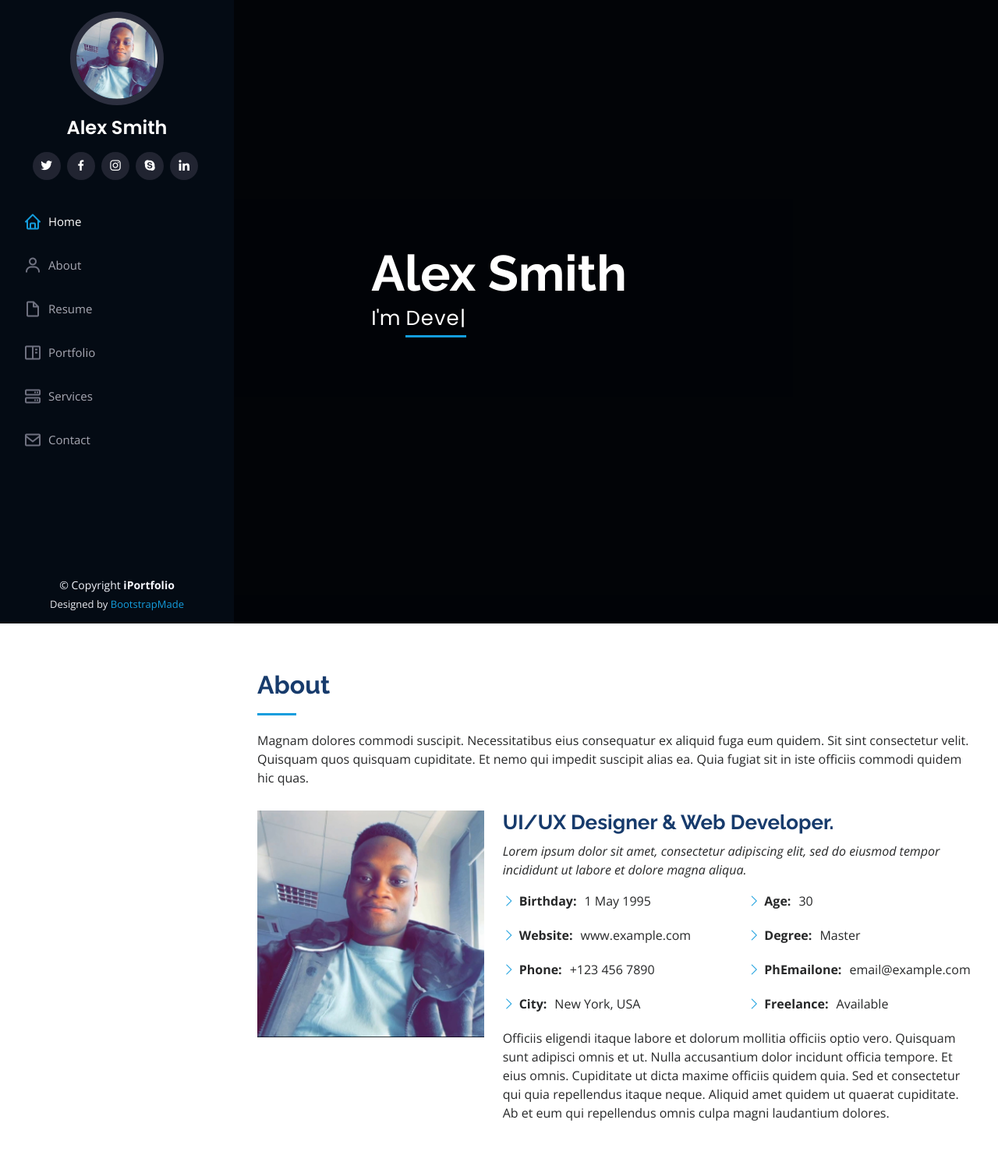
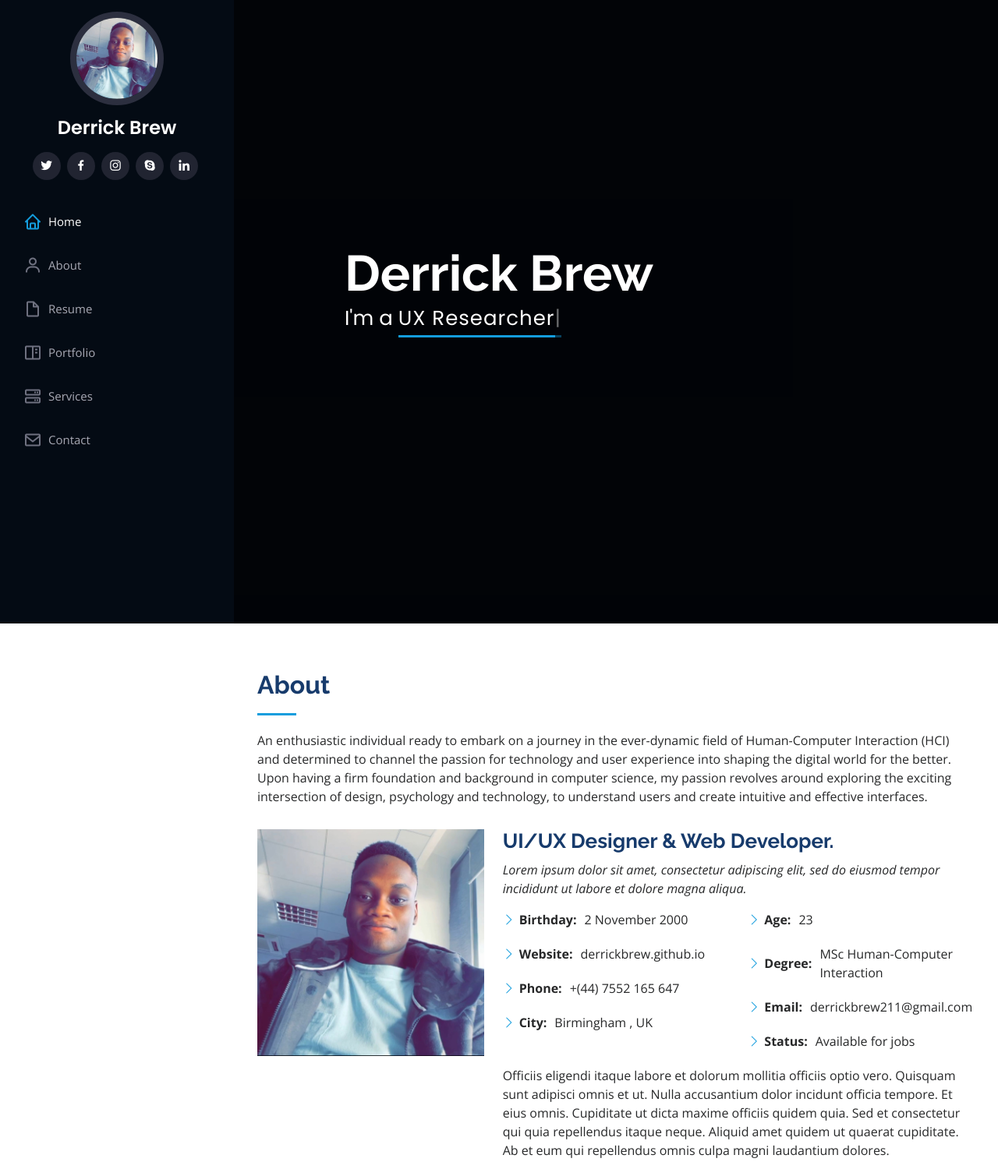
Before and after one commit to derrickbrew/derrickbrew.github.io, a plain HTML site: page index.html in a window 1280 px wide. Shown: the top 1491 px of the page at 78% size. Drawn offline with nearby package versions, Linux system fonts and the light colour scheme.

Commit message:
Experience update

```diff
--- a/index.html
+++ b/index.html
@@ -47,7 +47,7 @@
 
       <div class="profile">
         <img src="assets/img/profile-img.jpg" alt="" class="img-fluid rounded-circle">
-        <h1 class="text-light"><a href="index.html">Alex Smith</a></h1>
+        <h1 class="text-light"><a href="index.html">Derrick Brew</a></h1>
         <div class="social-links mt-3 text-center">
           <a href="#" class="twitter"><i class="bx bxl-twitter"></i></a>
           <a href="#" class="facebook"><i class="bx bxl-facebook"></i></a>
@@ -73,8 +73,8 @@
   <!-- ======= Hero Section ======= -->
   <section id="hero" class="d-flex flex-column justify-content-center align-items-center">
     <div class="hero-container" data-aos="fade-in">
-      <h1>Alex Smith</h1>
-      <p>I'm <span class="typed" data-typed-items="Designer, Developer, Freelancer, Photographer"></span></p>
+      <h1>Derrick Brew</h1>
+      <p>I'm a <span class="typed" data-typed-items="UX Designer, UX Researcher,"></span></p>
     </div>
   </section><!-- End Hero -->
 
@@ -86,7 +86,12 @@
 
         <div class="section-title">
           <h2>About</h2>
-          <p>Magnam dolores commodi suscipit. Necessitatibus eius consequatur ex aliquid fuga eum quidem. Sit sint consectetur velit. Quisquam quos quisquam cupiditate. Et nemo qui impedit suscipit alias ea. Quia fugiat sit in iste officiis commodi quidem hic quas.</p>
+          <p>An enthusiastic individual ready to embark on a journey in the ever-dynamic field of Human-Computer
+            Interaction (HCI) and determined to channel the passion for technology and user experience into shaping
+            the digital world for the better. Upon having a firm foundation and background in computer science, my
+            passion revolves around exploring the exciting intersection of design, psychology and technology, to
+            understand users and create intuitive and effective interfaces.
+            </p>
         </div>
 
         <div class="row">
@@ -102,18 +107,18 @@
             <div class="row">
               <div class="col-lg-6">
                 <ul>
-                  <li><i class="bi bi-chevron-right"></i> <strong>Birthday:</strong> <span>1 May 1995</span></li>
-                  <li><i class="bi bi-chevron-right"></i> <strong>Website:</strong> <span>www.example.com</span></li>
-                  <li><i class="bi bi-chevron-right"></i> <strong>Phone:</strong> <span>+123 456 7890</span></li>
-                  <li><i class="bi bi-chevron-right"></i> <strong>City:</strong> <span>New York, USA</span></li>
+                  <li><i class="bi bi-chevron-right"></i> <strong>Birthday:</strong> <span>2 November 2000</span></li>
+                  <li><i class="bi bi-chevron-right"></i> <strong>Website:</strong> <span>derrickbrew.github.io</span></li>
+                  <li><i class="bi bi-chevron-right"></i> <strong>Phone:</strong> <span>+(44) 7552 165 647</span></li>
+                  <li><i class="bi bi-chevron-right"></i> <strong>City:</strong> <span>Birmingham , UK</span></li>
                 </ul>
               </div>
               <div class="col-lg-6">
                 <ul>
-                  <li><i class="bi bi-chevron-right"></i> <strong>Age:</strong> <span>30</span></li>
-                  <li><i class="bi bi-chevron-right"></i> <strong>Degree:</strong> <span>Master</span></li>
-                  <li><i class="bi bi-chevron-right"></i> <strong>PhEmailone:</strong> <span>email@example.com</span></li>
-                  <li><i class="bi bi-chevron-right"></i> <strong>Freelance:</strong> <span>Available</span></li>
+                  <li><i class="bi bi-chevron-right"></i> <strong>Age:</strong> <span>23</span></li>
+                  <li><i class="bi bi-chevron-right"></i> <strong>Degree:</strong> <span>MSc Human-Computer Interaction</span></li>
+                  <li><i class="bi bi-chevron-right"></i> <strong>Email:</strong> <span>derrickbrew211@gmail.com</span></li>
+                  <li><i class="bi bi-chevron-right"></i> <strong>Status:</strong> <span>Available for jobs</span></li>
                 </ul>
               </div>
             </div>
@@ -214,21 +219,21 @@
           <div class="col-lg-6" data-aos="fade-up" data-aos-delay="100">
 
             <div class="progress">
-              <span class="skill">PHP <i class="val">80%</i></span>
+              <span class="skill">Figma <i class="val">85%</i></span>
               <div class="progress-bar-wrap">
                 <div class="progress-bar" role="progressbar" aria-valuenow="80" aria-valuemin="0" aria-valuemax="100"></div>
               </div>
             </div>
 
             <div class="progress">
-              <span class="skill">WordPress/CMS <i class="val">90%</i></span>
+              <span class="skill">Adobe XD <i class="val">70%</i></span>
               <div class="progress-bar-wrap">
                 <div class="progress-bar" role="progressbar" aria-valuenow="90" aria-valuemin="0" aria-valuemax="100"></div>
               </div>
             </div>
 
             <div class="progress">
-              <span class="skill">Photoshop <i class="val">55%</i></span>
+              <span class="skill">React <i class="val">55%</i></span>
               <div class="progress-bar-wrap">
                 <div class="progress-bar" role="progressbar" aria-valuenow="55" aria-valuemin="0" aria-valuemax="100"></div>
               </div>
@@ -254,7 +259,7 @@
           <div class="col-lg-6" data-aos="fade-up">
             <h3 class="resume-title">Sumary</h3>
             <div class="resume-item pb-0">
-              <h4>Alex Smith</h4>
+              <h4>Derrick Brew</h4>
               <p><em>Innovative and deadline-driven Graphic Designer with 3+ years of experience designing and developing user-centered digital/print marketing material from initial concept to final, polished deliverable.</em></p>
               <ul>
                 <li>Portland par 127,Orlando, FL</li>
@@ -265,15 +270,15 @@
 
             <h3 class="resume-title">Education</h3>
             <div class="resume-item">
-              <h4>Master of Fine Arts &amp; Graphic Design</h4>
-              <h5>2015 - 2016</h5>
-              <p><em>Rochester Institute of Technology, Rochester, NY</em></p>
+              <h4>Master of Science in Human-Computer Interaction</h4>
+              <h5>2022 - 2023</h5>
+              <p><em>The University of Birmingham</em></p>
               <p>Qui deserunt veniam. Et sed aliquam labore tempore sed quisquam iusto autem sit. Ea vero voluptatum qui ut dignissimos deleniti nerada porti sand markend</p>
             </div>
             <div class="resume-item">
-              <h4>Bachelor of Fine Arts &amp; Graphic Design</h4>
-              <h5>2010 - 2014</h5>
-              <p><em>Rochester Institute of Technology, Rochester, NY</em></p>
+              <h4>Bachelor of Science in Computer Science</h4>
+              <h5>2019 - 2022</h5>
+              <p><em>Lancaster University</em></p>
               <p>Quia nobis sequi est occaecati aut. Repudiandae et iusto quae reiciendis et quis Eius vel ratione eius unde vitae rerum voluptates asperiores voluptatem Earum molestiae consequatur neque etlon sader mart dila</p>
             </div>
           </div>
@@ -303,6 +308,8 @@
             </div>
           </div>
         </div>
+
+
 
       </div>
     </section><!-- End Resume Section -->
@@ -628,15 +635,15 @@
   <!-- ======= Footer ======= -->
   <footer id="footer">
     <div class="container">
-      <div class="copyright">
-        &copy; Copyright <strong><span>iPortfolio</span></strong>
+      <!-- <div class="copyright"> -->
+        <!-- &copy; Copyright <strong><span>iPortfolio</span></strong> -->
       </div>
       <div class="credits">
         <!-- All the links in the footer should remain intact. -->
         <!-- You can delete the links only if you purchased the pro version. -->
         <!-- Licensing information: https://bootstrapmade.com/license/ -->
         <!-- Purchase the pro version with working PHP/AJAX contact form: https://bootstrapmade.com/iportfolio-bootstrap-portfolio-websites-template/ -->
-        Designed by <a href="https://bootstrapmade.com/">BootstrapMade</a>
+        <!-- Designed by <a href="https://bootstrapmade.com/">BootstrapMade</a> -->
       </div>
     </div>
   </footer><!-- End  Footer -->
```
Also changed, not shown: inner-page.html (+1 -1 lines), portfolio-details.html (+1 -1 lines).
